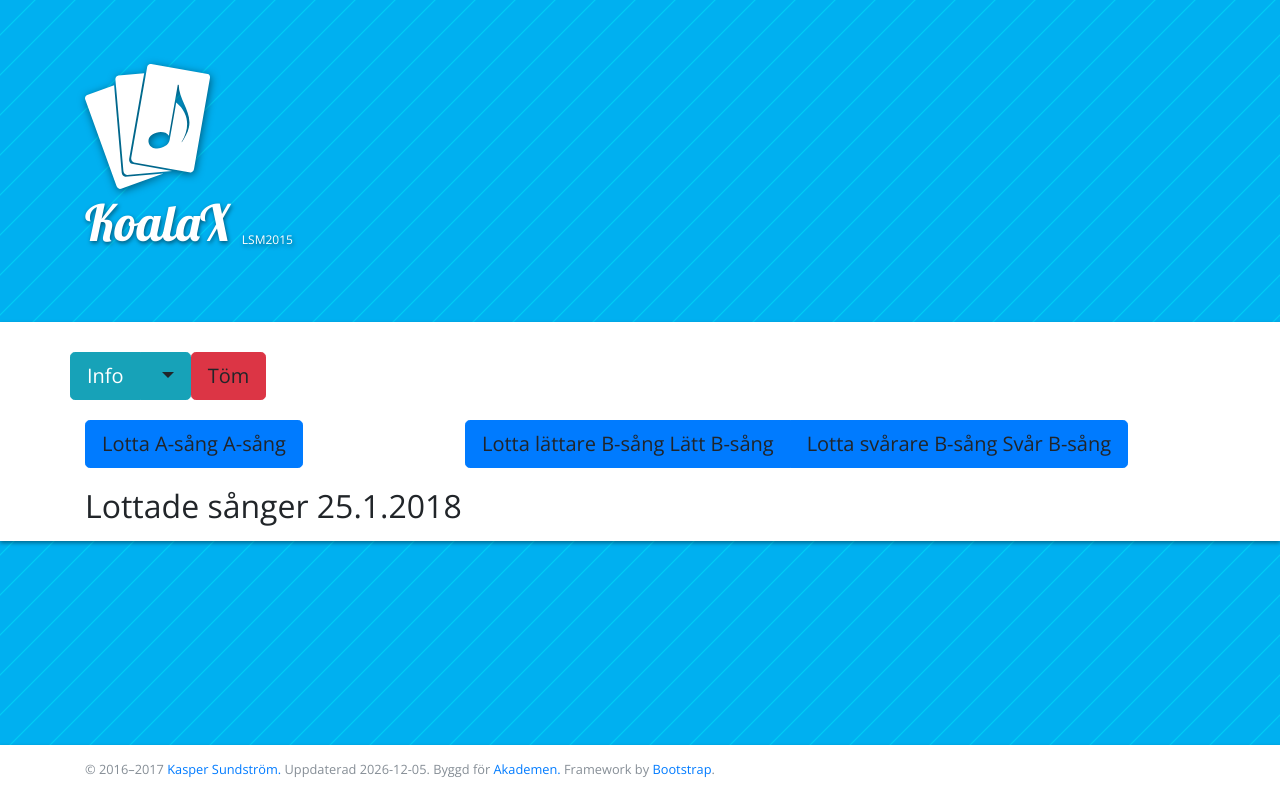
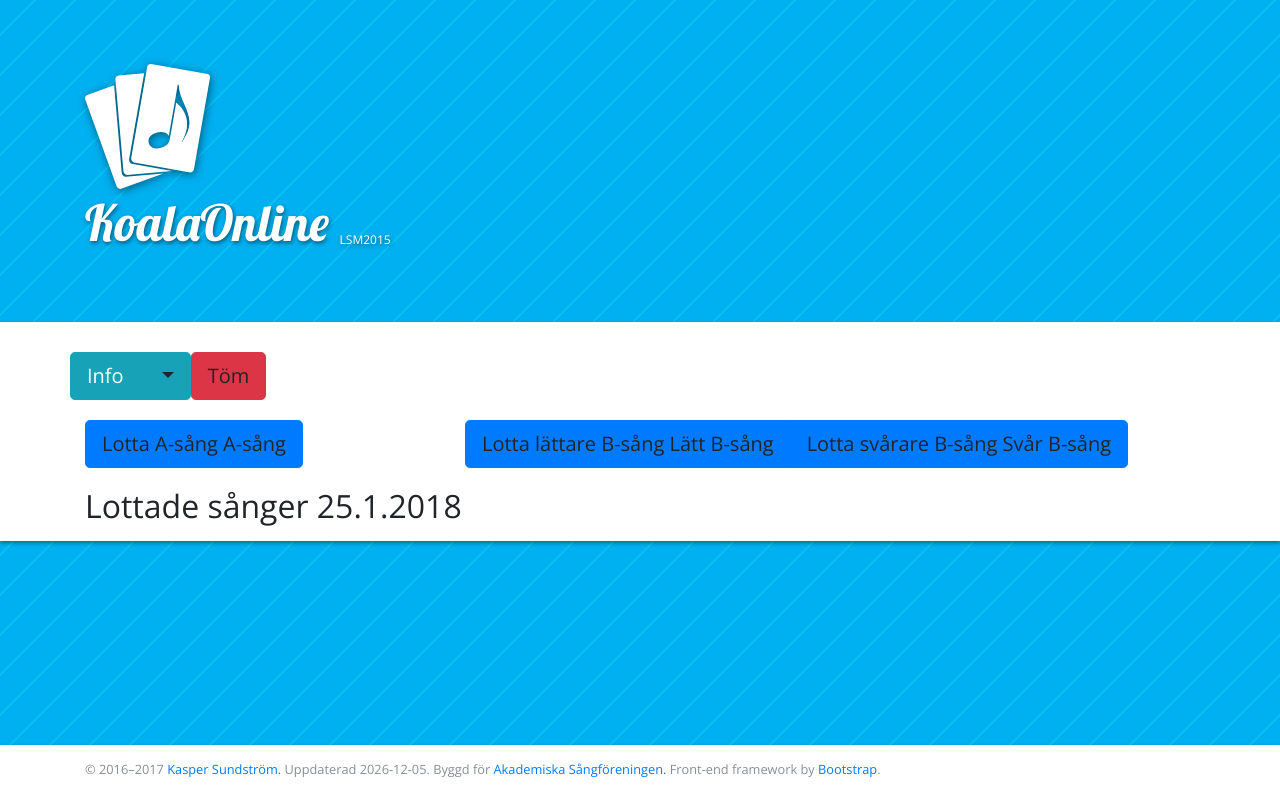
Before and after one commit to KSundstrom/koala-online, a PHP site: page / in a window 1280 px wide. Run offline with PHP 8.4, Linux system fonts and the light colour scheme; some libraries are stand-ins or nearby versions.

Commit message:
End of 2017 textual changes

```diff
--- a/css/main.css
+++ b/css/main.css
@@ -1,5 +1,5 @@
 /**
- * KoalaX
+ * KoalaOnline
  * Copyright 2016–2017 Kasper Sundström. Alla rättigheter förbehållna. All rights reserved.
  */
 
--- a/humans.txt
+++ b/humans.txt
@@ -24,4 +24,4 @@ Standards: Polyglot XHTML5 + SVG + RDFa + ARIA, XML + XSD, CSS3, JavaScript, AJA
 Components: Bootstrap 3.3.7, jQuery 3.2.1, HTML5 Boilerplate 5.3.0
 Software: Atom, Notepad++, Illustrator, Excel, XAMPP, FileZilla, GitHub, Opera, Firefox
 Published: 2016-07-13
-Last update: 2017-10-04
+Last update: 2017-12-18
--- a/index.php
+++ b/index.php
@@ -17,19 +17,19 @@
     <meta name="viewport" content="width=device-width, initial-scale=1, shrink-to-fit=no"/>
 
     <!--
-      KoalaX
+      KoalaOnline
       Copyright 2016–2017 Kasper Sundström. Alla rättigheter förbehållna. All rights reserved.
     -->
 
-    <title>KoalaX</title>
+    <title>KoalaOnline</title>
 
     <meta name="robots" content="index, follow"/>
     <meta name="description" content="Ett verktyg för Akademens tentamina för Lilla sångarmärket. It’s kind of a lottery!"/>
-    <meta name="keywords" content="Koala, KoalaX, KoalaOnline, Kind-of-a-Lottery App, Akademen, Akademiska Sångföreningen, LSM, Lilla sångarmärket, tentamen"/>
+    <meta name="keywords" content="Koala, KoalaOnline, KoalaX, Kind-of-a-Lottery App, Akademen, Akademiska Sångföreningen, LSM, Lilla sångarmärket, tentamen"/>
     <meta name="creator" content="Kasper Sundström"/>
     <meta name="publisher" content="Kasper Sundström"/>
-    <meta name="application-name" content="KoalaX"/>
-    <meta name="apple-mobile-web-app-title" content="KoalaX"/>
+    <meta name="application-name" content="KoalaOnline"/>
+    <meta name="apple-mobile-web-app-title" content="KoalaOnline"/>
     <meta name="theme-color" content="#00aeed"/>
 
     <link rel="author" type="text/plain" hreflang="en-GB" href="humans.txt"/>
@@ -45,7 +45,7 @@
     <link rel="icon" type="image/png" href="icon/favicon-16x16.png" sizes="16x16"/>
 
     <!-- Open Graph -->
-    <meta property="og:title" content="KoalaX"/>
+    <meta property="og:title" content="KoalaOnline"/>
     <meta property="og:type" content="website"/>
     <meta property="og:image" content="http://koala.ksundstrom.fi/img/logo-300-cyan.png"/>
     <meta property="og:image:type" content="image/png"/>
@@ -111,7 +111,7 @@
         </div>
         <h1>
           <span id="brandwrapper" title="Kind-of-a-Lottery App" lang="en-GB" xml:lang="en-GB">
-             <span property="name">KoalaX</span>
+             <span property="name">KoalaOnline</span>
              <meta property="alternateName" content="Kind-of-a-Lottery App"/>
           </span>
           <sub class="small">
@@ -256,14 +256,14 @@
               <!-- Organization -->
               Byggd för
               <a hreflang="sv-FI" href="http://akademen.com" property="sourceOrganization" typeof="MusicGroup">
-                <span property="name">Akademen</span>.
+                <span property="name">Akademiska Sångföreningen</span>.
                 <meta property="legalName" content="Akademiska Sångföreningen rf"/>
                 <meta property="sameAs" content="https://www.wikidata.org/wiki/Q4411935"/>
               </a>
 
               <!-- Framework -->
               <span lang="en-GB" xml:lang="en-GB">
-                Framework by <a hreflang="en-US" href="https://getbootstrap.com">Bootstrap</a>.
+                Front-end framework by <a hreflang="en-US" href="https://getbootstrap.com">Bootstrap</a>.
               </span>
             </p>
           </div>
@@ -281,7 +281,7 @@
       <meta property="browserRequirements" content="modern browser (IE10+)"/>
       <meta property="operatingSystem" content="any"/>
       <div property="audience" typeof="Audience">
-        <meta property="name" content="Akademen"/>
+        <meta property="name" content="Akademiska Sångföreningen"/>
         <meta property="sameAs" content="https://www.wikidata.org/wiki/Q4411935"/>
       </div>
     </div>
--- a/js/main.js
+++ b/js/main.js
@@ -1,5 +1,5 @@
 /**
- * KoalaX
+ * KoalaOnline
  * Copyright 2016–2017 Kasper Sundström. Alla rättigheter förbehållna. All rights reserved.
  */
 
--- a/sitemap.xml
+++ b/sitemap.xml
@@ -3,7 +3,7 @@
 <urlset xmlns="http://www.sitemaps.org/schemas/sitemap/0.9" xmlns:xsi="http://www.w3.org/2001/XMLSchema-instance" xsi:schemaLocation="http://www.sitemaps.org/schemas/sitemap/0.9 http://www.sitemaps.org/schemas/sitemap/0.9/sitemap.xsd">
   <url>
     <loc>http://koala.ksundstrom.fi</loc>
-    <lastmod>2017-10-04</lastmod>
+    <lastmod>2017-12-18</lastmod>
     <changefreq>monthly</changefreq>
     <priority>1.0</priority>
   </url>
```
Also changed, not shown: README.md, manifest.webmanifest.
